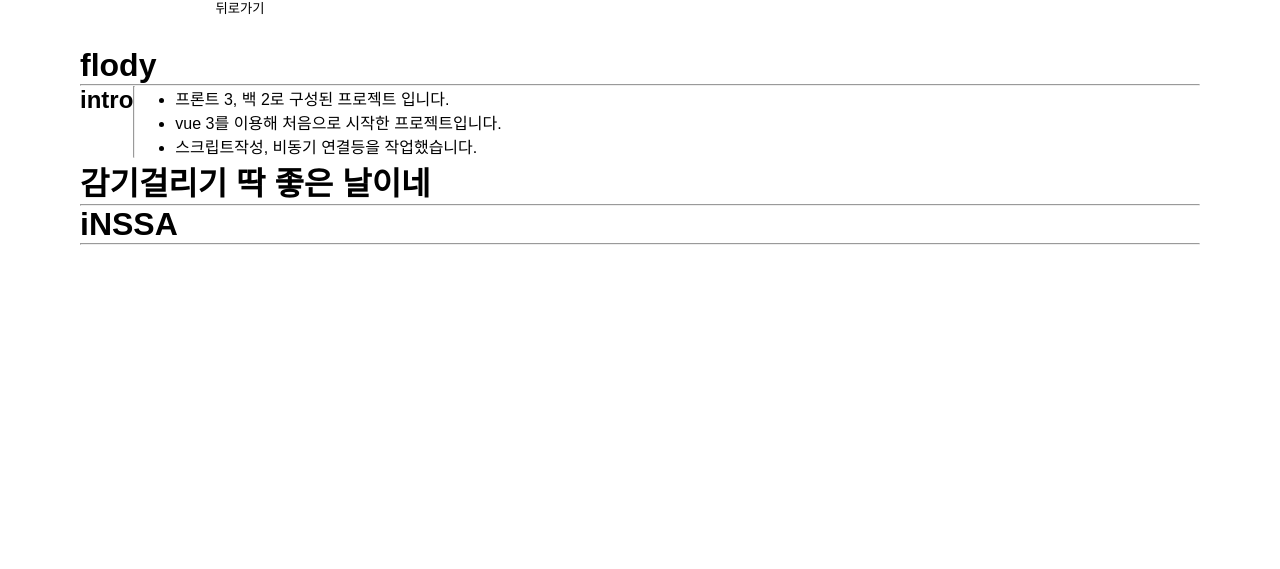
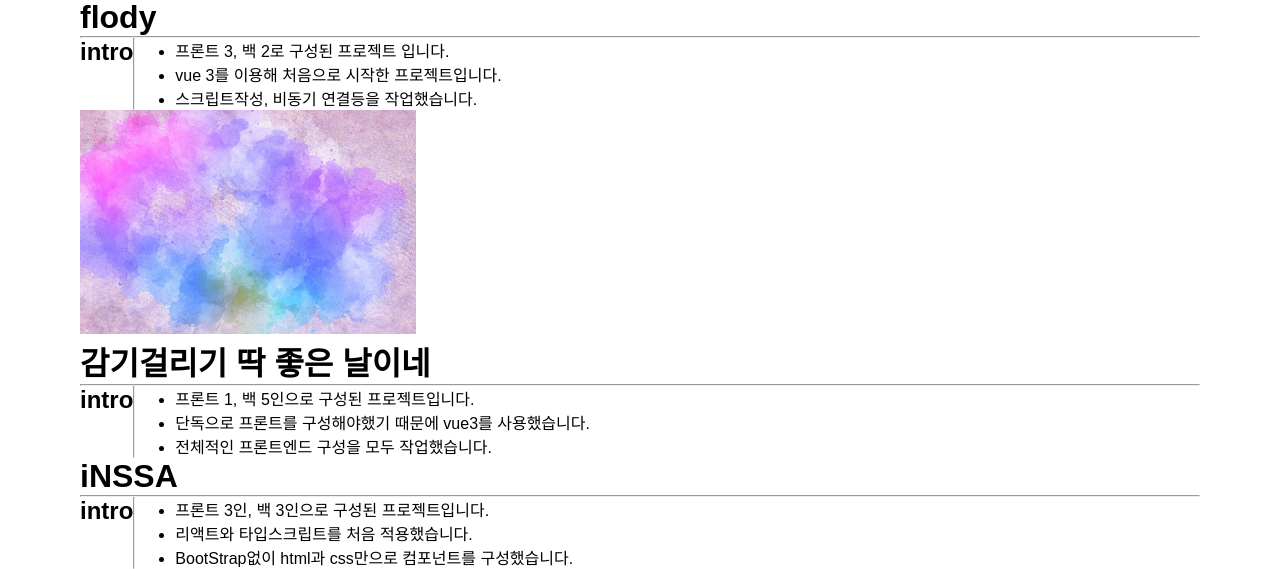
Before and after one commit to jeongkyojun/Project_react_introduceMyself, a React (Create React App) app: page /web in a window 1280 px wide. Shown: the part 357-926 px from the top of the page. Before the commit the page ends 800 px from the top, so only its background shows below. Built offline with nearby package versions, Linux system fonts and the light colour scheme.

Commit message:
feat : 화면 구성 작성중

```diff
--- a/src/organism/InfoHeader/header_info.ts
+++ b/src/organism/InfoHeader/header_info.ts
@@ -1,4 +1,4 @@
-export const my_introduce_start = `만능 프론트엔드를 꿈꾸는
+export const my_introduce_start = `끊임없는 발전을위해 노력하는
 개발자
 정교준입니다.`;
 
--- a/src/page/ProjectWeb/index.tsx
+++ b/src/page/ProjectWeb/index.tsx
@@ -1,8 +1,14 @@
 import React from 'react';
 import { useNavigate } from 'react-router-dom';
 import Button from '../../atom/Button';
+import Image from '../../atom/Image';
 import List from '../../atom/List';
-import { IntroWrapper, ProjectWrapper, StyledProjectWeb } from './styles';
+import {
+  ImageWrapper,
+  IntroWrapper,
+  ProjectWrapper,
+  StyledProjectWeb,
+} from './styles';
 
 const ProjectWeb = () => {
   const navigate = useNavigate();
@@ -11,11 +17,23 @@
     `vue 3를 이용해 처음으로 시작한 프로젝트입니다.`,
     `스크립트작성, 비동기 연결등을 작업했습니다.`,
   ];
+  const colday_explain = [
+    `프론트 1, 백 5인으로 구성된 프로젝트입니다.`,
+    `단독으로 프론트를 구성해야했기 때문에 vue3를 사용했습니다.`,
+    `전체적인 프론트엔드 구성을 모두 작업했습니다.`,
+  ];
+  const iNSSA_explain = [
+    `프론트 3인, 백 3인으로 구성된 프로젝트입니다.`,
+    `리액트와 타입스크립트를 처음 적용했습니다.`,
+    `BootStrap없이 html과 css만으로 컴포넌트를 구성했습니다.`,
+  ];
   return (
     <StyledProjectWeb>
       <Button
         isText
         textColor="black"
+        width={6}
+        height={2}
         clickHandler={() => {
           navigate(-1);
         }}
@@ -30,14 +48,27 @@
           <hr></hr>
           <List items={flody_explain} />
         </IntroWrapper>
+        <ImageWrapper>
+          <Image src={`../img/user.jpg`} alt={`flody`} />
+        </ImageWrapper>
       </ProjectWrapper>
       <ProjectWrapper>
         <h1> 감기걸리기 딱 좋은 날이네 </h1>
         <hr></hr>
+        <IntroWrapper>
+          <h2>intro</h2>
+          <hr></hr>
+          <List items={colday_explain} />
+        </IntroWrapper>
       </ProjectWrapper>
       <ProjectWrapper>
         <h1> iNSSA </h1>
         <hr></hr>
+        <IntroWrapper>
+          <h2>intro</h2>
+          <hr></hr>
+          <List items={iNSSA_explain} />
+        </IntroWrapper>
       </ProjectWrapper>
     </StyledProjectWeb>
   );
--- a/src/page/ProjectWeb/styles.ts
+++ b/src/page/ProjectWeb/styles.ts
@@ -14,3 +14,8 @@
   display: flex;
   flex-direction: row;
 `;
+
+export const ImageWrapper = styled.div`
+  display: flex;
+  width: 30%;
+`;
```
